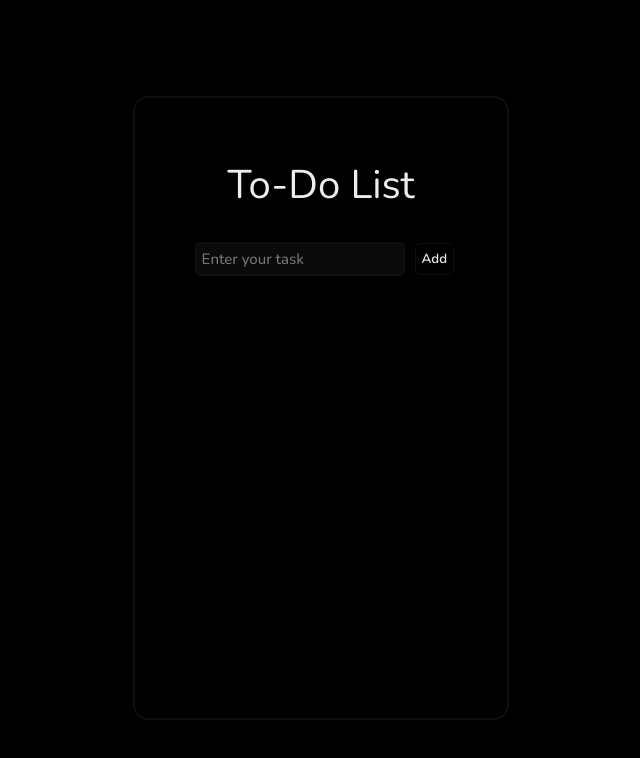
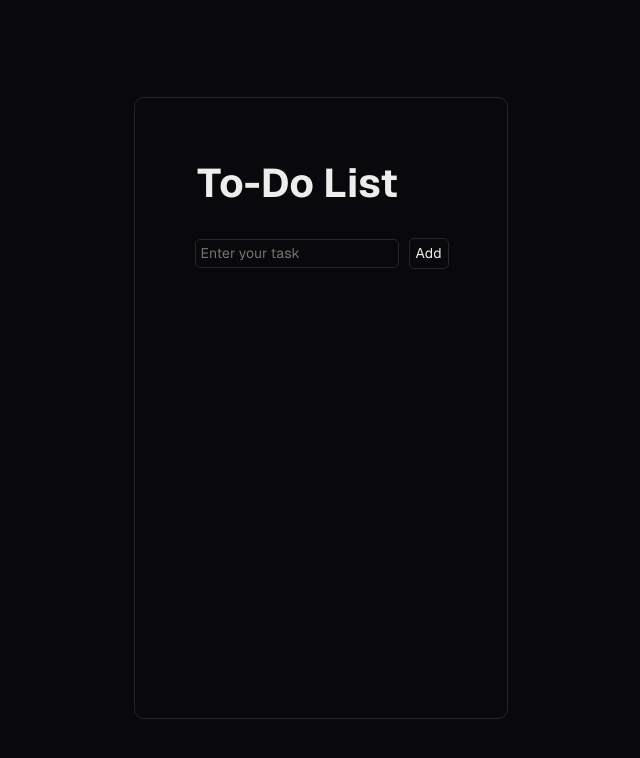
Before and after one commit to Carlosaac23/To-do-List, a plain HTML site: page index.html in a window 1280 px wide. Shown: the whole page, without its empty margins (319-959 px from the left). Drawn offline with nearby package versions, Linux system fonts and the light colour scheme.

Commit message:
Added changes

```diff
--- a/style.css
+++ b/style.css
@@ -1,6 +1,16 @@
+@font-face {
+  font-family: 'Geist-Bold';
+  src: url('./fonts/Geist-Bold.otf');
+}
+
+@font-face {
+  font-family: 'Geist-Regular';
+  src: url('./fonts/Geist-Regular.otf');
+}
+
 body {
-  font-family: 'Nunito', sans-serif;
-  background-color: black;
+  font-family: 'Geist-Regular', sans-serif;
+  background-color: #09090b;
 }
 
 .main-container {
@@ -11,17 +21,18 @@ body {
 }
 
 .container {
-  border: 2px solid #0e0e0e;
+  border: 1px solid #27272a;
+  border-radius: 10px;
   height: 500px;
   max-height: 500px;
   overflow-y: auto;
   padding: 80px;
-  border-radius: 15px;
 }
 
 legend {
+  font-family: 'Geist-Bold', sans-serif;
   font-size: 40px;
-  text-align: center;
+  text-align: start;
   color: #ededed;
   margin-bottom: 30px;
 }
@@ -33,14 +44,14 @@ legend {
 
 input {
   flex-grow: 1;
-  font-family: 'Nunito', sans-serif;
+  font-family: 'Geist-Regular', sans-serif;
   font-weight: 500;
-  font-size: 15px;
-  background-color: #0a0a0a;
+  font-size: 14px;
+  background-color: #09090b;
   color: white;
   padding: 5px;
   border-radius: 5px;
-  border: 2px solid #0e0e0e;
+  border: 1px solid #27272a;
   margin-bottom: 15px;
   margin-right: 10px;
   width: 230px;
@@ -53,14 +64,16 @@ input {
   color: #ededed;
   margin-bottom: 10px;
   margin-left: -38px;
+  font-size: 15px;
 }
 
 button {
-  background-color: black;
+  background-color: #09090b;
   color: #ededed;
-  font-family: 'Nunito', sans-serif;
-  font-weight: 600;
-  border: 1px solid #0e0e0e;
+  font-family: 'Geist-Regular', sans-serif;
+  font-weight: 500;
+  font-size: 14px;
+  border: 1px solid #27272a;
   border-radius: 5px;
   padding: 6px;
   width: 60px;
@@ -75,8 +88,9 @@ button:hover {
 .deleteBtn {
   background-color: red;
   color: #ededed;
-  font-family: 'Nunito', sans-serif;
-  font-weight: 600;
+  font-family: 'Geist-Regular', sans-serif;
+  font-weight: 500;
+  font-size: 14px;
   border: 1px solid #0e0e0e;
   border-radius: 5px;
   padding: 6px;
@@ -94,7 +108,7 @@ button:hover {
 }
 
 ::-webkit-scrollbar-thumb {
-  background: #0f0f0f;
+  background: #27272a;
   border-radius: 3px;
 }
 
```
Also changed, not shown: fonts/Geist-Bold.otf (added), fonts/Geist-Regular.otf (added).
